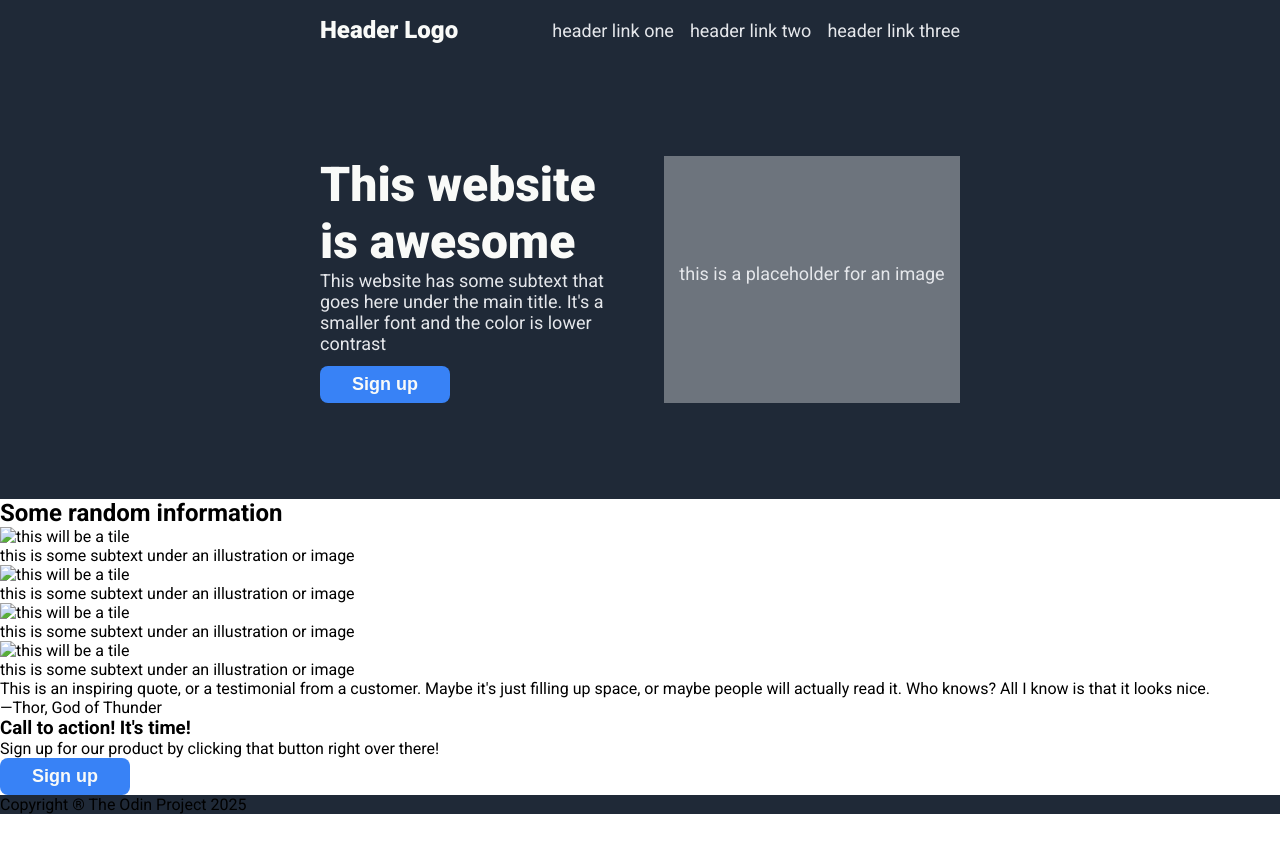
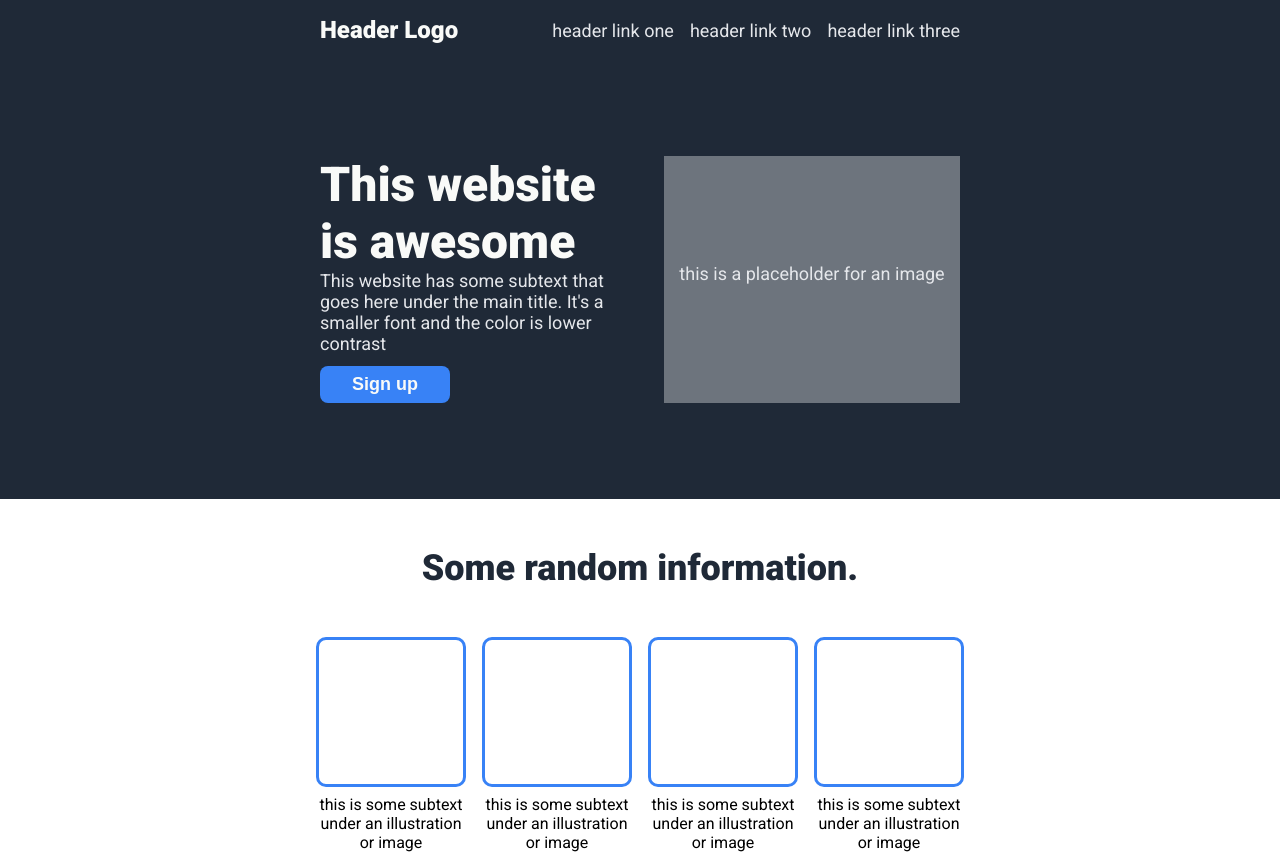
Before and after one commit to notamo/odin-landing-page, a plain HTML site: page index.html in a window 1280 px wide. Shown: the top 855 px of the page. Before the commit the page ends 814 px from the top, so only its background shows below. Drawn offline with Linux system fonts and the light colour scheme.

Commit message:
Style first part of main section

```diff
--- a/index.html
+++ b/index.html
@@ -33,23 +33,25 @@
         </header>
 
         <main>
-            <div>
-                <h2>Some random information</h2>
+            <div class="main-section-tiles">
+                <div class="main-header">
+                    <h2>Some random information.</h2>
+                </div>
                 <ul>
                     <li>
-                        <img src="" alt="this will be a tile">
+                        <div class="tile"></div>
                         <p>this is some subtext under an illustration or image</p>
                     </li>
                     <li>
-                        <img src="" alt="this will be a tile">
+                        <div class="tile"></div>
                         <p>this is some subtext under an illustration or image</p>
                     </li>
                     <li>
-                        <img src="" alt="this will be a tile">
+                        <div class="tile"></div>
                         <p>this is some subtext under an illustration or image</p>
                     </li>
                     <li>
-                        <img src="" alt="this will be a tile">
+                        <div class="tile"></div>
                         <p>this is some subtext under an illustration or image</p>
                     </li>
                 </ul>
--- a/style.css
+++ b/style.css
@@ -87,3 +87,43 @@ button {
     border-radius: 8px;
     border: 0;
 }
+
+.main-header {
+    display: flex;
+    justify-content: center;
+    align-items: center;
+    padding: 48px 0;
+    background-color: #fff;
+}
+
+.main-header h2 {
+    font-size: 36px;
+    font-weight: 900;
+    color: #1f2937
+}
+
+main div ul {
+    display: flex;
+    justify-content: center;
+    gap: 16px;
+    margin: 0 30%;
+}
+
+main div ul li {
+    display: flex;
+    flex-direction: column;
+    align-items: center;
+    text-align: center;
+    gap: 8px;
+}
+
+.tile {
+    width: 150px;
+    height: 150px;
+    border: 3px solid #3882f6;
+    border-radius: 10px;
+}
+
+.main-section-tiles {
+    margin-bottom: 96px;
+}
```
